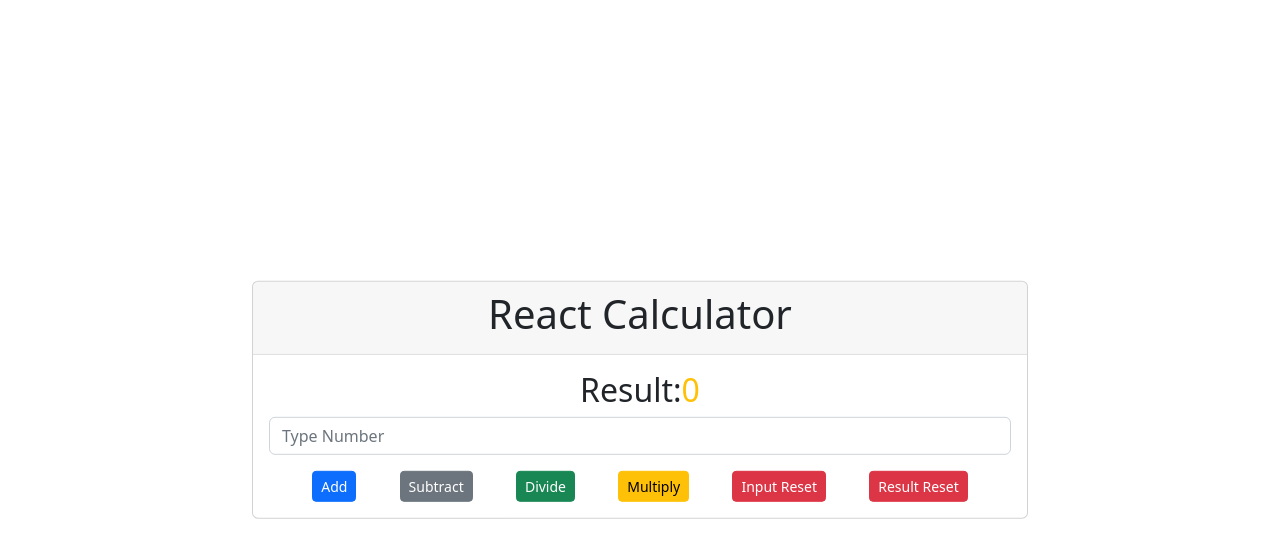
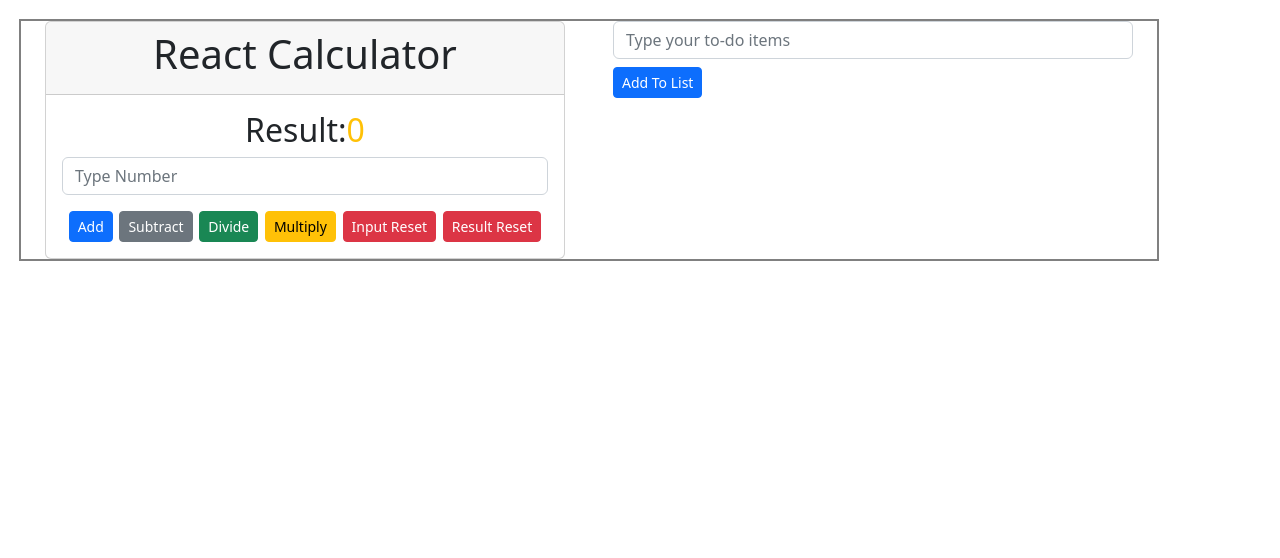
Before and after one commit to KIBOOLI-FELIX/reactcalculatorapp, a React (Vite) app: page / in a window 1280 px wide. Shown: the top 558 px of the page. Built offline with nearby package versions, Linux system fonts and the light colour scheme.

Commit message:
started to work on react-do-list application

```diff
--- a/src/App.jsx
+++ b/src/App.jsx
@@ -1,12 +1,19 @@
 import Calculator from "./components/Calculator";
-
+import TodoList from "./components/TodoList";
 function App() {
 
 
   return (
-    <>
-      <Calculator/>
-    </>
+    <div className="container"  id="main">
+      <div className="row">
+        <div className="col-6">
+          <Calculator/>
+        </div>
+        <div className="col-6">
+          <TodoList/>
+        </div>
+      </div>
+    </div>
   )
 }
 
--- a/src/components/Calculator.jsx
+++ b/src/components/Calculator.jsx
@@ -29,7 +29,7 @@
   }
 
   return(
-    <div className="container" id="main">
+    <div className="container">
       <div className="card">
         <div className="card-header">
           <h1 className="text-center">React Calculator</h1>
--- /dev/null
+++ b/src/components/TodoList.jsx
@@ -0,0 +1,25 @@
+
+const TodoList=()=>{
+  const submitHandler=(event)=>{
+
+  }
+  const handleOnchange=(event)=>{
+
+  }
+  return(
+    <div className="container">
+      <form onSubmit={submitHandler}>
+        <fieldset>
+          <input type="text" name="listtodos"
+           placeholder="Type your to-do items"
+           className="form-control"
+           value={''}
+           onChange={handleOnchange}
+          />
+        </fieldset>
+        <button type="submit" className="btn btn-primary btn-sm mt-2"id="btn-add">Add To List</button>
+      </form>
+    </div>
+  )
+}
+export default TodoList;
--- a/src/index.css
+++ b/src/index.css
@@ -1,8 +1,17 @@
+body{
+  margin:0;
+  padding: 0;
+}
 div#main{
-  position:absolute;
+  /* position:absolute;
   top:50%;
   left:50%;
   margin-right: -50%;
   transform:translate(-50%,-50%);
-  width:800px;
+  width:800px; */
+  margin:19px;
+  border:2px solid gray;
 }
+/* button#btn-add{
+  display:inline-block
+} */
```
